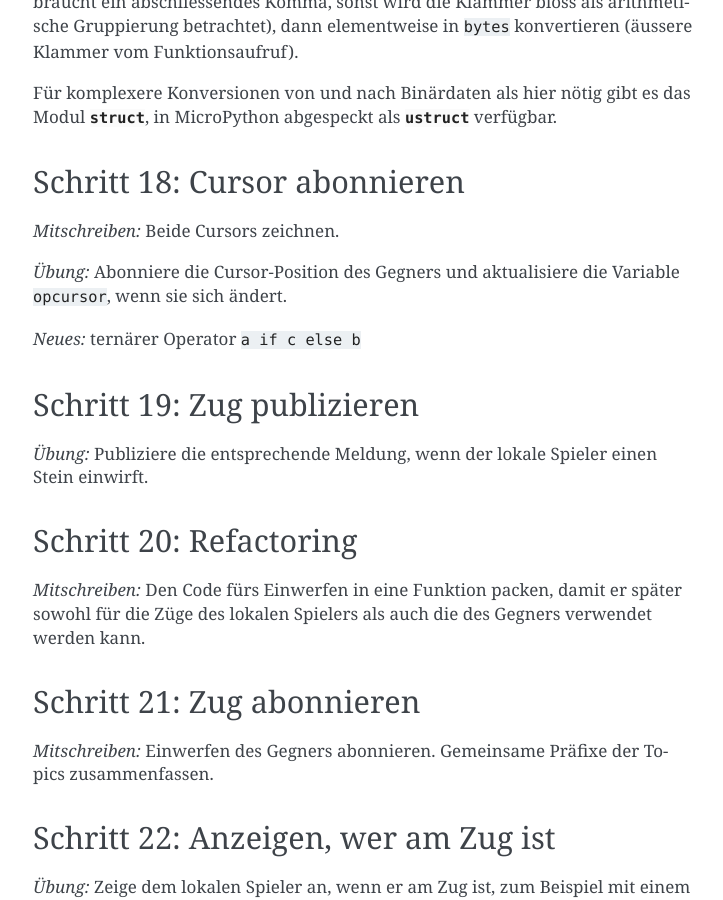
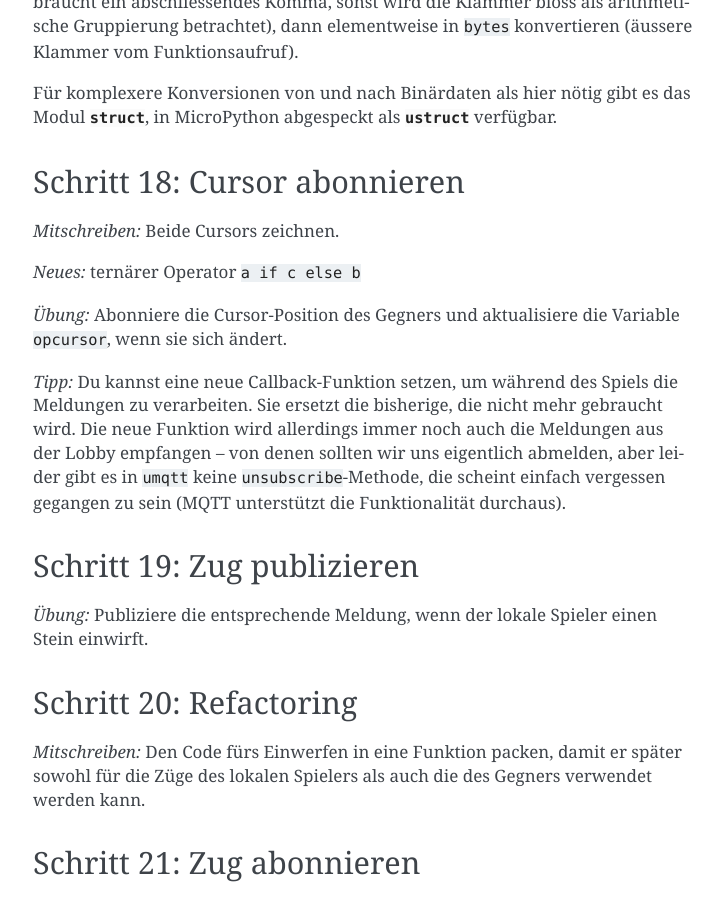
Before and after one commit to cwalther/micropython-workshop, a Sphinx documentation site: the page built from doc/source/four-online.rst, in a window 1280 px wide and 900 px high, scrolled down 1944 px. Shown: the whole window, without its empty margins (387-1110 px from the left). Built offline with Sphinx 7.4.7, drawn with Linux system fonts in a browser that asks for light colours.

Commit message:
Hint about game callback and unsubscribing.

```diff
--- a/doc/source/four-online.rst
+++ b/doc/source/four-online.rst
@@ -69,9 +69,11 @@ Schritt 18: Cursor abonnieren
 
 *Mitschreiben:* Beide Cursors zeichnen.
 
+*Neues:* ternärer Operator ``a if c else b``
+
 *Übung:* Abonniere die Cursor-Position des Gegners und aktualisiere die Variable ``opcursor``, wenn sie sich ändert.
 
-*Neues:* ternärer Operator ``a if c else b``
+*Tipp:* Du kannst eine neue Callback-Funktion setzen, um während des Spiels die Meldungen zu verarbeiten. Sie ersetzt die bisherige, die nicht mehr gebraucht wird. Die neue Funktion wird allerdings immer noch auch die Meldungen aus der Lobby empfangen – von denen sollten wir uns eigentlich abmelden, aber leider gibt es in ``umqtt`` keine ``unsubscribe``-Methode, die scheint einfach vergessen gegangen zu sein (MQTT unterstützt die Funktionalität durchaus).
 
 Schritt 19: Zug publizieren
 ---------------------------
```
